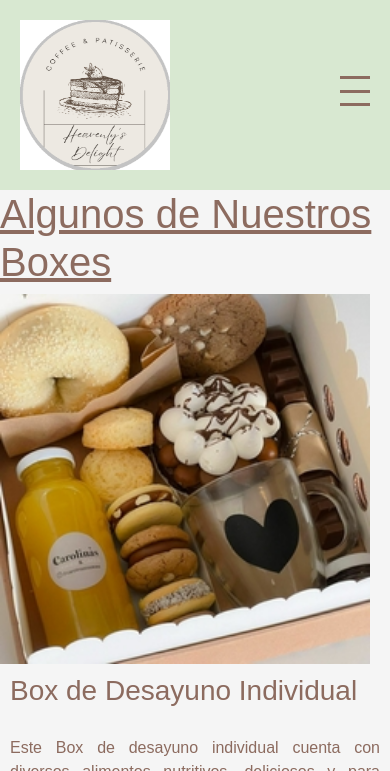
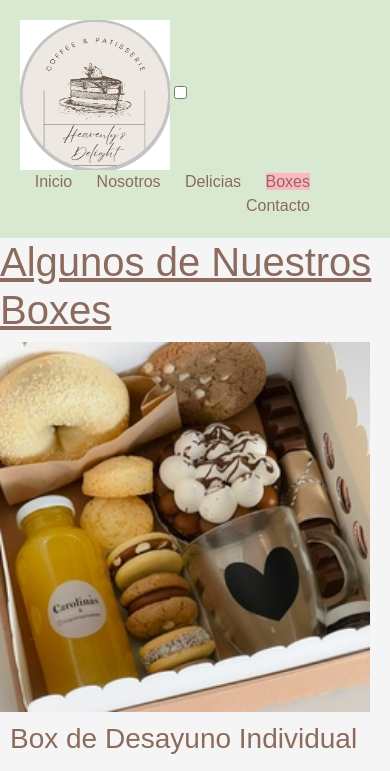
Before and after one commit to NicoRearte03/Heavenly-s-Delight, a website: page pages/boxes.html in a window 390 px wide. Shown: the top 771 px of the page. Drawn offline with nearby package versions, Linux system fonts and the light colour scheme; a web font is replaced by a local one.

Commit message:
Menu hamburguesa

```diff
--- a/css/styles.css
+++ b/css/styles.css
@@ -1,4 +1,4 @@
-header {
+/* header {
     background-color: #9bfab0;
     padding: 20px;
     color: #8c6b5f;
@@ -145,4 +145,4 @@ input[type="checkbox"]:checked + .toggle-btn span:nth-child(3) {
     input[type="checkbox"]:checked ~ .menu {
         display: flex;
     }
-}
+} */
--- a/pages/boxes.html
+++ b/pages/boxes.html
@@ -3,11 +3,12 @@
     <head>
         <meta charset="UTF-8">
         <meta name="viewport" content="width=device-width, initial-scale=1.0">
-        <meta name="Keywords" content="Delicias, Boxes, cafetería, cafeteria, especializada">
+        <meta name="description" content="Ofrecemos diversas opciones de Boxes, podes mirar entre las opciones debajo y acordate de solicitarlos con tiempo!">
+        <meta name="Keywords" content="Box desayuno, Box merienda, Box salado, individual">
         <meta name="language" content="es">
         <meta name="rating" content="General">
         <meta name="type" content="website">
-        <title>Heavenly's Delight</title>
+        <title>Heavenly's Delight - Boxes</title>
         <link rel="icon" type="image/x-icon" href="./../assets/Imagenes/Logo-corto copy.png">
         <link rel="stylesheet" href="https://cdn.jsdelivr.net/npm/bootstrap@4.0.0/dist/css/bootstrap.min.css" integrity="sha384-Gn5384xqQ1aoWXA+058RXPxPg6fy4IWvTNh0E263XmFcJlSAwiGgFAW/dAiS6JXm" crossorigin="anonymous">
         <link rel="stylesheet" href="./../css/styles.css">
@@ -39,10 +40,10 @@
         <main>
             <h1>Algunos de Nuestros Boxes</h1>
             <div>
-                <img src="./../assets/Imagenes/Box-de-Desayuno.jpeg" style="float: left; margin-right: 10px;" class="Box">
+                <img src="./../assets/Imagenes/Box-de-Desayuno.jpeg" alt="Caja-con-comida-para-el-desayuno"  class="Box">
             </div>
             <h3 class="Boxes">Box de Desayuno Individual</h3>
-            <section1 class="Boxes">
+            <section class="Boxes">
                 <div>
                     <p>Este Box de desayuno individual cuenta con diversos alimentos nutritivos, deliciosos y para darse un gustito de vez en cuando. Este ejemplar cuenta con los siguientes productos (Las imagenes son a modo de ilustración):</p>
                 </div>
@@ -60,7 +61,7 @@
                     </li>
                     <li>Una taza adornada con un corazón (el diseño puede variar, en base al pedido.)</li>
                 </ul>
-            </section1>
+            </section>
             <form class="Boxes">
                 <label for="Cantidad">Cantidad:</label>
                 <select name="Cantidad" id="Cantidad" required>
@@ -73,10 +74,10 @@
             </form>
 
             <div>
-                <img src="./../assets/Imagenes/Box-de-Merienda.jpeg" style="float: left; margin-right: 10px;" class="Box">
+                <img src="./../assets/Imagenes/Box-de-Merienda.jpeg" alt="Caja-con-comida-para-la-merienda" class="Box">
             </div>
             <h3 class="Boxes">Box de Merienda</h3>
-            <section1 class="Boxes">
+            <section class="Boxes">
                 <div>
                     <p>Nuestra box de merienda dulce y salada no solo es un placer para tus papilas gustativas, sino que también viene presentada en una elegante caja, perfecta para regalar o disfrutar en cualquier ocasión. Cada detalle ha sido pensado para ofrecerte una experiencia sensorial completa. Este ejemplar cuenta con los siguientes productos (Las imagenes son a modo de ilustración):</p>
                 </div>
@@ -94,7 +95,7 @@
                     </li>
                     <li>2 cookies de avena y chocolate</li>
                 </ul>
-            </section1>
+            </section>
             <form class="Boxes">
                 <label for="Cantidad">Cantidad:</label>
                 <select name="Cantidad" id="Cantidad" required>
@@ -106,10 +107,10 @@
                 <input type="submit" value="Agregar al Carrito">
             </form>
             <div>
-                <img src="./../assets/Imagenes/Box-Salado.jpeg" style="float: left; margin-right: 10px;" class="Box">
+                <img src="./../assets/Imagenes/Box-Salado.jpeg" alt="Caja-con-comida-para-hacer-una-picada" class="Box">
             </div>
             <h3 class="Boxes">Box Salado</h3>
-            <section1 class="Boxes">
+            <section class="Boxes">
                 <div>
                     <p>Nuestra box salada es ideal para aquellos momentos en los que deseas disfrutar de un momento de indulgencia o compartir con amigos y seres queridos en una reunión. Presentada en una caja elegante y lista para ser disfrutada, es también el regalo perfecto para los amantes de los sabores salados. Este ejemplar cuenta con los siguientes productos (Las imagenes son a modo de ilustración):</p>
                 </div>
@@ -126,7 +127,7 @@
                     <li>2 sanguchitos en pan pebete de jamon y cheddar
                     </li>
                 </ul>
-            </section1>
+            </section>
             <form class="Boxes">
                 <label for="Cantidad">Cantidad:</label>
                 <select name="Cantidad" id="Cantidad" required>
--- a/scss/components/_footer.scss
+++ b/scss/components/_footer.scss
@@ -1,6 +1,5 @@
 footer {
     background-color: #e8d1d1; /* rosa pastel */
-    margin: 0%;
     .footy {
         text-align: center;
         color: #333;
--- a/scss/components/_header.scss
+++ b/scss/components/_header.scss
@@ -1,81 +1,81 @@
-// header {
-//     background-color: #9bfab0;
-//     padding: 20px;
-//     color: #8c6b5f;
-//     display: flex;
-//     justify-content: space-between;
-//     align-items: center;
-//     .menu {
-//         display: flex;
-//         position: relative;
-//         ul {
-//             list-style: none;
-//             padding: 0;
-//             margin: 0;
-//             display: flex;
-//         }
-//         li {
-//             margin-left: 10%;
-//         }
-//         a {
-//             text-decoration: none;
-//             color: #8c6b5f;
-//             transition: color 0.3s;
-//         }
-//         a:hover {
-//             color: #9bfab0;
-//         }
-//     }
-//     .toggle-btn {
-//         display: none;
-//         flex-direction: column;
-//         justify-content: space-between;
-//         width: 30px;
-//         height: 30px;
-//         cursor: pointer;
-//         span {
-//             width: 30px;
-//             height: 3px;
-//             background-color: #8c6b5f;
-//             display: block;
-//             transition: all 0.3s;
-//             &::before
-//             &::after {
-//                 content: '';
-//                 width: 100%;
-//                 height: 3px;
-//                 background-color: #8c6b5f;
-//                 display: block;
-//                 transition: all 0.3s;
-//             }
-//             &::before {
-//                 transform: translateY(-8px);
-//             }
-//             &::after {
-//                 transform: translateY(8px);
-//             }
-//         }
-//     }
-//     .toggle-checkbox {
-//         display: none;
-//     }
-//     input[type="checkbox"]:checked + .toggle-btn span:nth-child(1) {
-//     transform: translateY(8px) rotate(45deg);
-// }
+header {
+    background-color: #9bfab0;
+    padding: 20px;
+    color: #8c6b5f;
+    display: flex;
+    justify-content: space-between;
+    align-items: center;
+    .menu {
+        display: flex;
+        position: relative;
+        ul {
+            list-style: none;
+            padding: 0;
+            margin: 0;
+            display: flex;
+        }
+        li {
+            margin-left: 10%;
+        }
+        a {
+            text-decoration: none;
+            color: #8c6b5f;
+            transition: color 0.3s;
+        }
+        a:hover {
+            color: #9bfab0;
+        }
+    }
+    .toggle-btn {
+        display: none;
+        flex-direction: column;
+        justify-content: space-between;
+        width: 30px;
+        height: 30px;
+        cursor: pointer;
+        span {
+            width: 30px;
+            height: 3px;
+            background-color: #8c6b5f;
+            display: block;
+            transition: all 0.3s;
+            &::before
+            &::after {
+                content: '';
+                width: 100%;
+                height: 3px;
+                background-color: #8c6b5f;
+                display: block;
+                transition: all 0.3s;
+            }
+            &::before {
+                transform: translateY(-8px);
+            }
+            &::after {
+                transform: translateY(8px);
+            }
+        }
+    }
+    .toggle-checkbox {
+        display: none;
+    }
+    input[type="checkbox"]:checked + .toggle-btn span:nth-child(1) {
+    transform: translateY(8px) rotate(45deg);
+}
 
-// input[type="checkbox"]:checked + .toggle-btn span:nth-child(1)::before {
-//     transform: translateY(0) rotate(45deg);
-// }
+input[type="checkbox"]:checked + .toggle-btn span:nth-child(1)::before {
+    transform: translateY(0) rotate(45deg);
+}
 
-// input[type="checkbox"]:checked + .toggle-btn span:nth-child(1)::after {
-//     transform: translateY(0) rotate(-45deg);
-// }
+input[type="checkbox"]:checked + .toggle-btn span:nth-child(1)::after {
+    transform: translateY(0) rotate(-45deg);
+}
 
-// input[type="checkbox"]:checked + .toggle-btn span:nth-child(2) {
-//     opacity: 0;
-// }
+input[type="checkbox"]:checked + .toggle-btn span:nth-child(2) {
+    opacity: 0;
+}
 
-// input[type="checkbox"]:checked + .toggle-btn span:nth-child(3) {
-//     transform: translateY(-8px) rotate(-45deg);
-// }
-// }
+input[type="checkbox"]:checked + .toggle-btn span:nth-child(3) {
+    transform: translateY(-8px) rotate(-45deg);
+}
+}
--- a/scss/utilities/_globals.scss
+++ b/scss/utilities/_globals.scss
@@ -2,8 +2,6 @@ body {
     font-family: Arial, sans-serif;
     background-color: #f5f5f5;
     color: #333;
-    margin: 0%;
-    padding: 0%;
     .Logo {
         width: 150px;
         height: 150px;
--- a/scss/utilities/_mediaquerys.scss
+++ b/scss/utilities/_mediaquerys.scss
@@ -1,44 +1,44 @@
-// @media screen and (max-width: 768px) {
-//     .menu {
-//         display: none;
-//         flex-direction: column;
-//         position: absolute;
-//         z-index: 999;
-//         left: 0;
-//         background-color: #F5F5DC;
-//         width: 100%;
-//         padding: 20px;
-//         box-sizing: border-box;
-//         ul {
-//             flex-direction: column;
-//         }
-//         li {
-//             margin-left: 0;
-//             margin-bottom: 10%;
-//         }
-//     }
-//     .toggle-btn {
-//         display: flex;
-//     }
-//     input[type="checkbox"]:checked + .toggle-btn span:nth-child(1) {
-//         transform: translateY(0) rotate(45deg);
-//     }
-//     input[type="checkbox"]:checked + .toggle-btn span:nth-child(1)::before {
-//         transform: translateY(0) rotate(45deg);
-//     }
-//     input[type="checkbox"]:checked + .toggle-btn span:nth-child(1)::after {
-//         transform: translateY(0) rotate(-45deg);
-//     }
-//     input[type="checkbox"]:checked + .toggle-btn span:nth-child(2) {
-//         opacity: 0;
-//     }
-//     input[type="checkbox"]:checked + .toggle-btn span:nth-child(3) {
-//         transform: translateY(0) rotate(-45deg);
-//     }
-//     input[type="checkbox"]:checked + .toggle-btn span {
-//         background-color: #fff;
-//     }
-//     input[type="checkbox"]:checked ~ .menu {
-//         display: flex;
-//     }
-// }
+@media screen and (max-width: 768px) {
+    .menu {
+        display: none;
+        flex-direction: column;
+        position: absolute;
+        z-index: 999;
+        left: 0;
+        background-color: #F5F5DC;
+        width: 100%;
+        padding: 20px;
+        box-sizing: border-box;
+        ul {
+            flex-direction: column;
+        }
+        li {
+            margin-left: 0;
+            margin-bottom: 10%;
+        }
+    }
+    .toggle-btn {
+        display: flex;
+    }
+    input[type="checkbox"]:checked + .toggle-btn span:nth-child(1) {
+        transform: translateY(0) rotate(45deg);
+    }
+    input[type="checkbox"]:checked + .toggle-btn span:nth-child(1)::before {
+        transform: translateY(0) rotate(45deg);
+    }
+    input[type="checkbox"]:checked + .toggle-btn span:nth-child(1)::after {
+        transform: translateY(0) rotate(-45deg);
+    }
+    input[type="checkbox"]:checked + .toggle-btn span:nth-child(2) {
+        opacity: 0;
+    }
+    input[type="checkbox"]:checked + .toggle-btn span:nth-child(3) {
+        transform: translateY(0) rotate(-45deg);
+    }
+    input[type="checkbox"]:checked + .toggle-btn span {
+        background-color: #fff;
+    }
+    input[type="checkbox"]:checked ~ .menu {
+        display: flex;
+    }
+}
```
Also changed, not shown: index.html (+2 -2 lines), pages/contacto.html (+3 -2 lines), pages/delicias.html (+3 -2 lines), pages/nosotros.html (+2 -1 lines).
